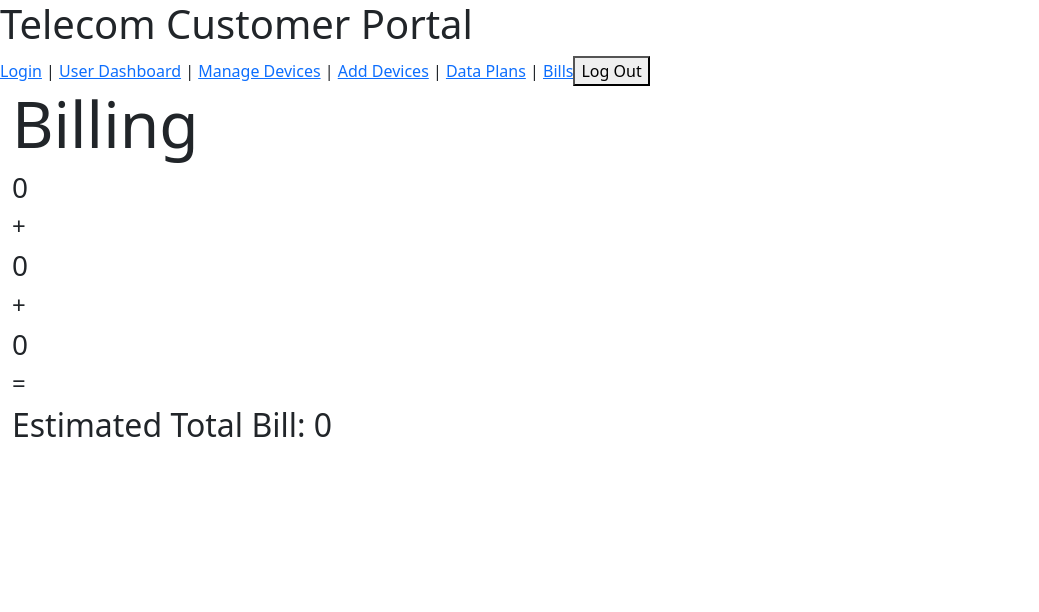
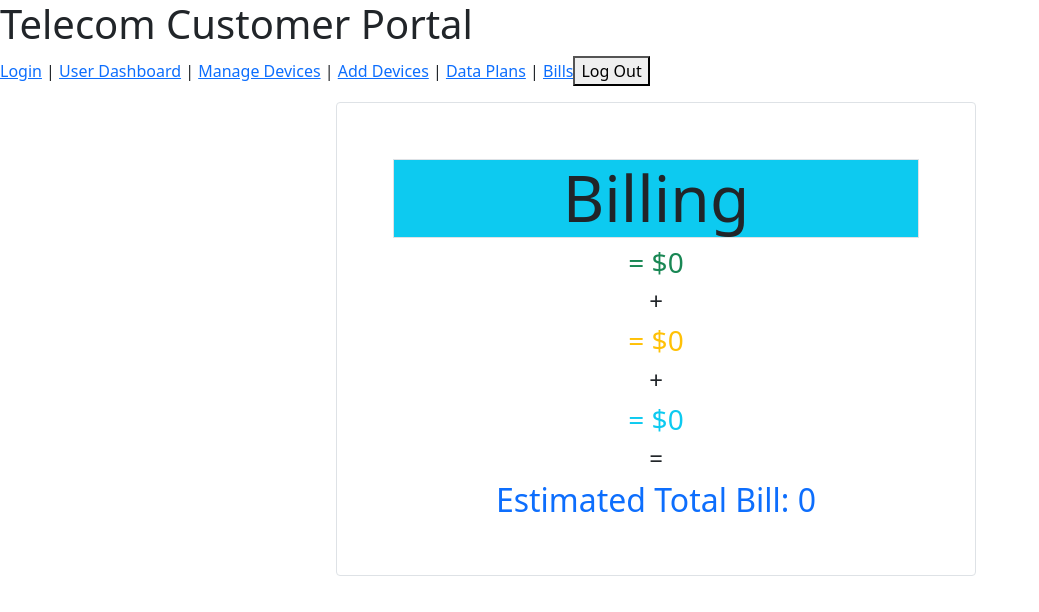
Before and after one commit to CoryFree42/TelecomCustomerPortal, an Angular app in the folder telecom-portal-angular/: page /bill in a window 1280 px wide. Shown: the top 612 px of the page, without its empty margins (0-1039 px from the left). Built offline with nearby package versions, Linux system fonts and the light colour scheme; no server answers.

Commit message:
Stylizations for bill page

```diff
--- a/telecom-portal-angular/src/app/bill/bill.component.html
+++ b/telecom-portal-angular/src/app/bill/bill.component.html
@@ -1,14 +1,16 @@
-<div class="jumbotron container-fluid">
-    <h1 class="display-3">Billing</h1>
-    <h3>{{ planService.getPlan().planDescription }}</h3>
-    <h3>{{ plan }}</h3>
-    <h4>+</h4>
-    <h3>{{ planService.getPlan1().planDescription }}</h3>
-    <h3>{{ plan1 }}</h3>
-    <h4>+</h4>
-    <h3>{{ planService.getPlan().planDescription }}</h3>
-    <h3>{{ plan2 }}</h3>
-    <h4>=</h4>
-    <h2>Estimated Total Bill: {{ bill }}</h2>
-
+<div class="container-fluid">
+    <div class="row align-items-center text-center">
+        <div class="col-3"></div>
+        <div class="col-6 border rounded m-3 p-5">
+        <h1 class="display-3 m-2 border bg-info">Billing</h1>
+        <h3 class="text-success">{{ planService.getPlan().planDescription }} = ${{ plan }}</h3>
+        <h4>+</h4>
+        <h3 class="text-warning">{{ planService.getPlan1().planDescription }} = ${{ plan1 }}</h3>
+        <h4>+</h4>
+        <h3 class="text-info">{{ planService.getPlan().planDescription }} = ${{ plan2 }}</h3>
+        <h4>=</h4>
+        <h2 class="text-primary">Estimated Total Bill: {{ bill }}</h2>
+        </div>
+        <div class="col-3"></div>
+    </div>
 </div>
```
